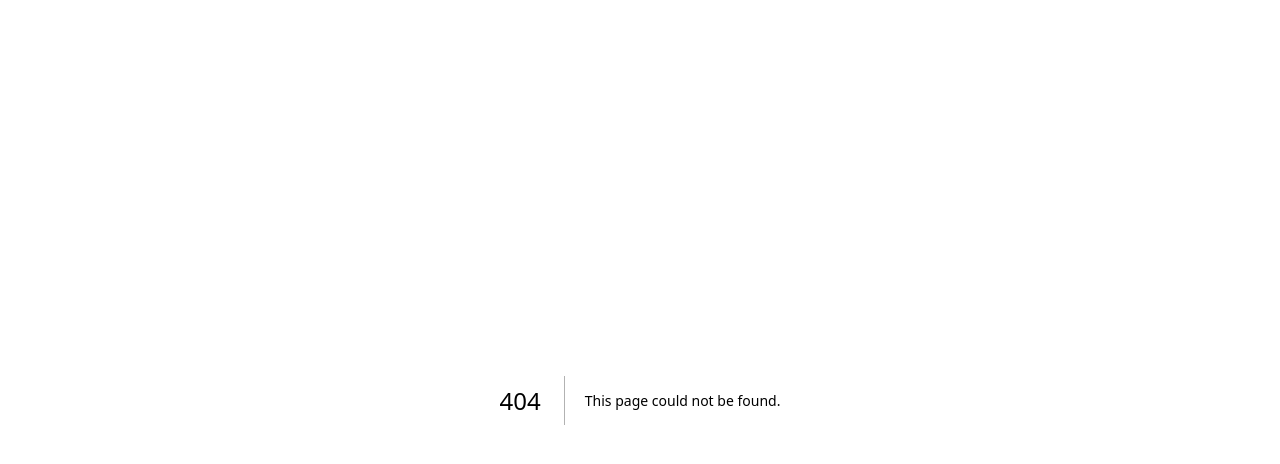
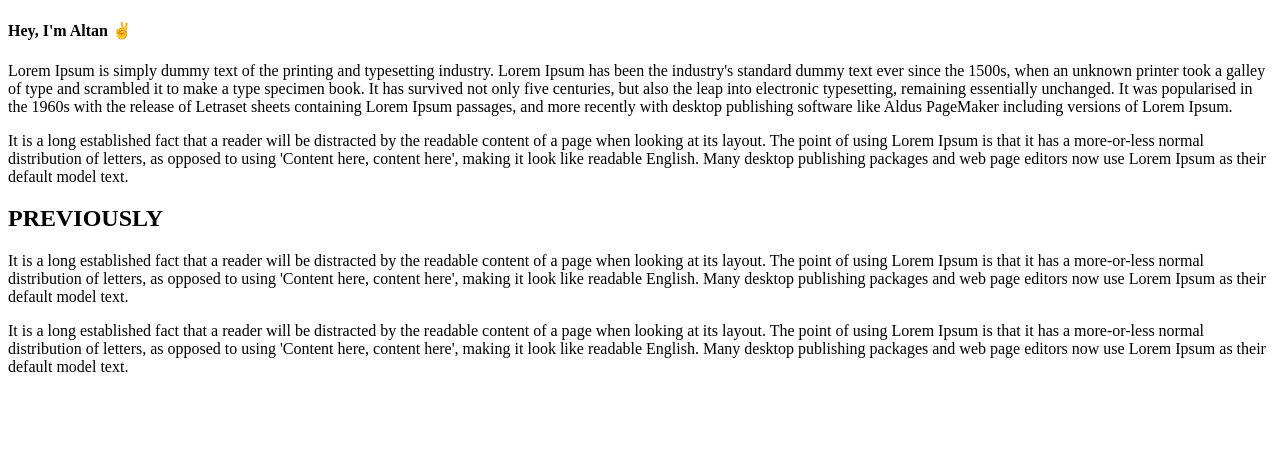
Before and after one commit to altankurt/altankurt.com, a Next.js app: page /about in a window 1280 px wide. Before the commit this address had no page. Shown: the top 464 px of the page. Built offline with nearby package versions, Linux system fonts and the light colour scheme.

Commit message:
feat: create and edit draft about page

```diff
--- /dev/null
+++ b/src/pages/about/index.js
@@ -0,0 +1,55 @@
+export default function About() {
+  return (
+    <section id="about" className="p-6">
+      {
+        <article className="my-8 max-w-7xl ">
+          <section className="">
+            <h1 className="h3 md:h2 pb-4">Hey, I'm Altan ✌️</h1>
+            <p className="paragraph">
+              Lorem Ipsum is simply dummy text of the printing and typesetting
+              industry. Lorem Ipsum has been the industry's standard dummy text
+              ever since the 1500s, when an unknown printer took a galley of
+              type and scrambled it to make a type specimen book. It has
+              survived not only five centuries, but also the leap into
+              electronic typesetting, remaining essentially unchanged. It was
+              popularised in the 1960s with the release of Letraset sheets
+              containing Lorem Ipsum passages, and more recently with desktop
+              publishing software like Aldus PageMaker including versions of
+              Lorem Ipsum.
+            </p>
+            <p className="paragraph pt-2">
+              It is a long established fact that a reader will be distracted by
+              the readable content of a page when looking at its layout. The
+              point of using Lorem Ipsum is that it has a more-or-less normal
+              distribution of letters, as opposed to using 'Content here,
+              content here', making it look like readable English. Many desktop
+              publishing packages and web page editors now use Lorem Ipsum as
+              their default model text.
+            </p>
+          </section>
+          <section>
+            <h2 className="h5 md:h4 pt-6 pb-2">PREVIOUSLY</h2>
+            <p className="paragraph">
+              It is a long established fact that a reader will be distracted by
+              the readable content of a page when looking at its layout. The
+              point of using Lorem Ipsum is that it has a more-or-less normal
+              distribution of letters, as opposed to using 'Content here,
+              content here', making it look like readable English. Many desktop
+              publishing packages and web page editors now use Lorem Ipsum as
+              their default model text.
+            </p>
+            <p className="paragraph pt-2">
+              It is a long established fact that a reader will be distracted by
+              the readable content of a page when looking at its layout. The
+              point of using Lorem Ipsum is that it has a more-or-less normal
+              distribution of letters, as opposed to using 'Content here,
+              content here', making it look like readable English. Many desktop
+              publishing packages and web page editors now use Lorem Ipsum as
+              their default model text.
+            </p>
+          </section>
+        </article>
+      }
+    </section>
+  );
+}
```
